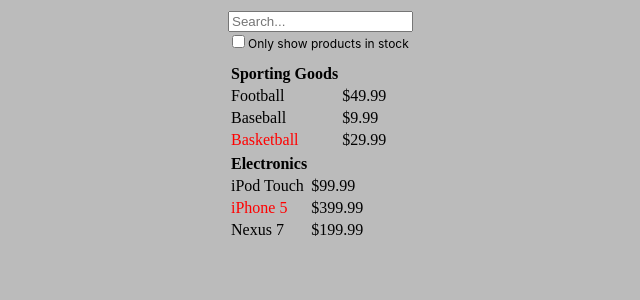
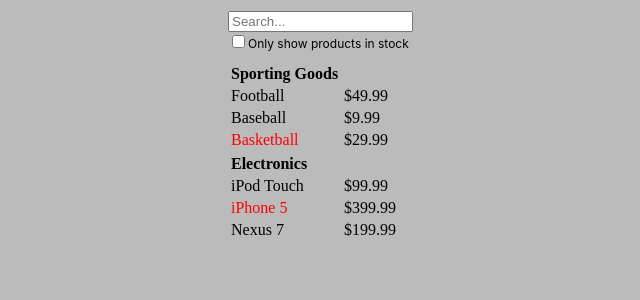
Before and after one commit to codeacademyexercises/React, a React (Create React App) app: page / in a window 1280 px wide. Shown: the top 300 px of the page, without its empty margins (172-812 px from the left). Built offline with nearby package versions, Linux system fonts and the light colour scheme.

Commit message:
removed unnecessary styles

```diff
--- a/src/thinking-in-react/App/App.css
+++ b/src/thinking-in-react/App/App.css
@@ -2,7 +2,7 @@
     text-align: center;
   }
 
-  .App-logo {
+.App-logo {
     animation: App-logo-spin infinite 20s linear;
     height: 40vmin;
   }
@@ -60,3 +60,11 @@
 .NotInStock {
   color: red;
 }
+
+td {
+  width: 109px;
+}
+
+th {
+  text-align: left;
+}
```
